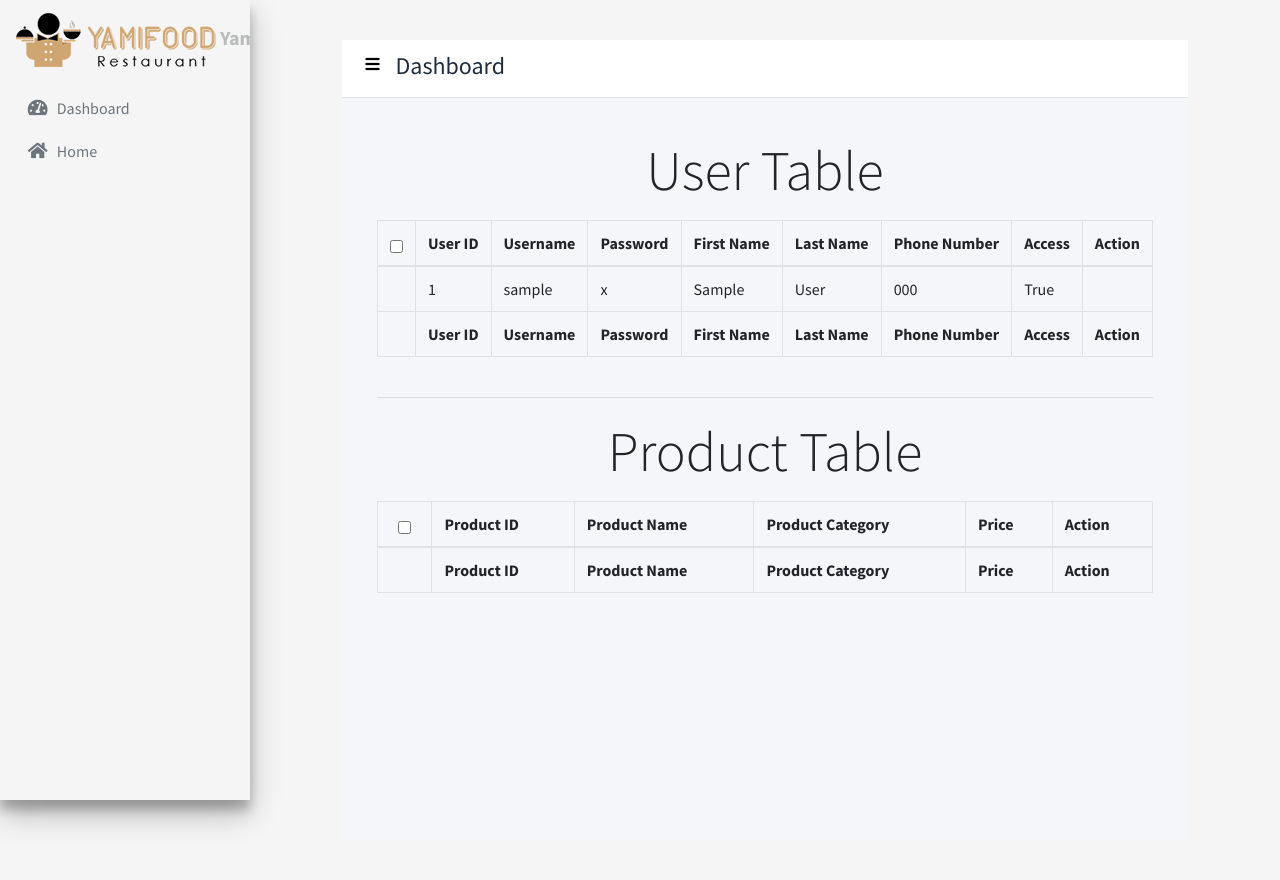
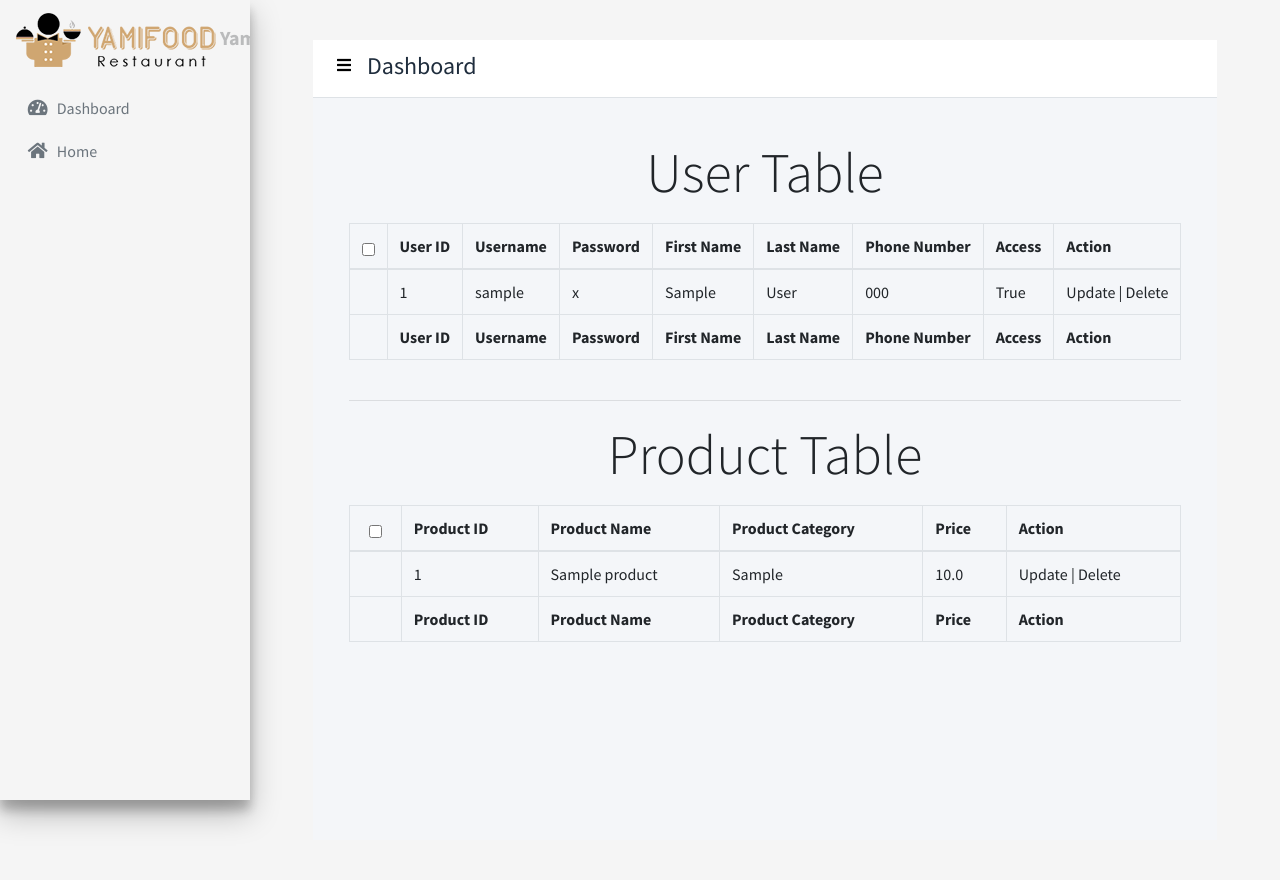
Before and after one commit to norrisasd/OnlineFoodOrderingSystem, a Django app: page /dashboard in a window 1280 px wide. Run offline with Django 3.2, Linux system fonts and the light colour scheme; tables that the repository leaves empty hold one stand-in row (values such as "Sample post"); lists and menus that the app fills with data are empty; some libraries are stand-ins or nearby versions.

Commit message:
display products

```diff
--- a/OnlineFoodOrderingSystem/Bossing/forms.py
+++ b/OnlineFoodOrderingSystem/Bossing/forms.py
@@ -5,3 +5,8 @@
     class meta:
         model = User
         fields = '__all__'
+
+class ProductForm(forms.ModelForm):
+    class meta:
+        model = Product
+        fields = '__all__'
--- a/OnlineFoodOrderingSystem/Bossing/templates/pages/dashboard.html
+++ b/OnlineFoodOrderingSystem/Bossing/templates/pages/dashboard.html
@@ -65,6 +65,9 @@
                                     <td>{{user.last_name}}</td>
                                     <td>{{user.phone_number}}</td>
                                     <td>{{user.is_admin}}</td>
+                                    <td>
+                                        Update | Delete
+                                    </td>
                                 </tr>
                                 {% endfor %}
                             </tbody>
@@ -106,8 +109,18 @@
                             </tr>
                             </thead>
                             <tbody>
-
-
+                                {% for product in products %}
+                                <tr>
+                                    <td></td>
+                                    <td>{{product.product_id}}</td>
+                                    <td>{{product.product_name}}</td>
+                                    <td>{{product.product_category}}</td>
+                                    <td>{{product.price}}</td>
+                                    <td>
+                                        Update | Delete
+                                    </td>
+                                </tr>
+                                {% endfor %}
                             </tbody>
                             <tfoot>
                                 <tr>
--- a/OnlineFoodOrderingSystem/Bossing/views.py
+++ b/OnlineFoodOrderingSystem/Bossing/views.py
@@ -28,7 +28,10 @@
 class DashboardView(View):
     def get(self,request):
         users = User.objects.all()
+        products = Product.objects.all()
         context = {
-            'users': users
+            'users': users,
+            'products': products,
+            'nbar': 'dashboard'
         }
         return render(request,'./pages/dashboard.html', context)
```
